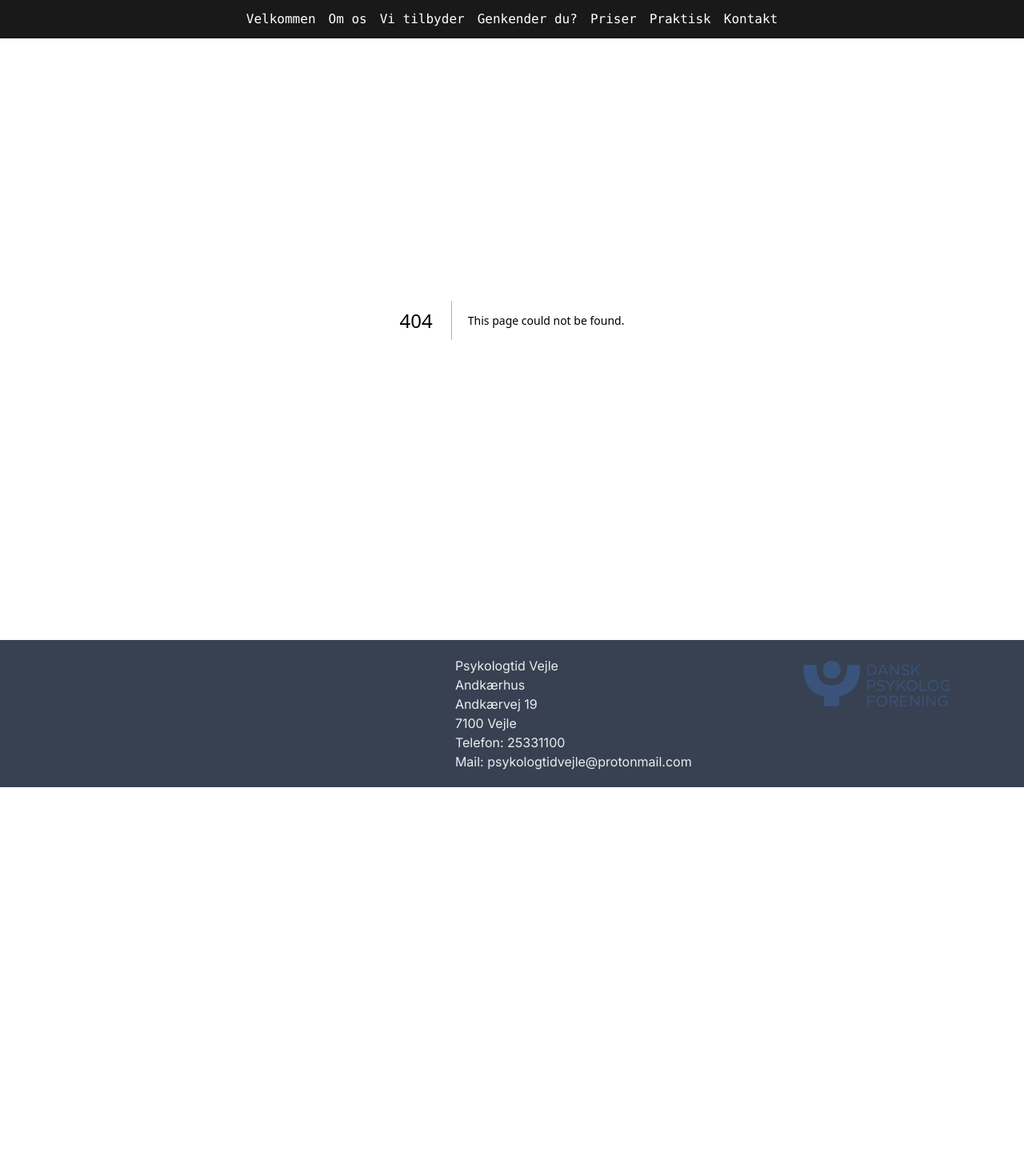
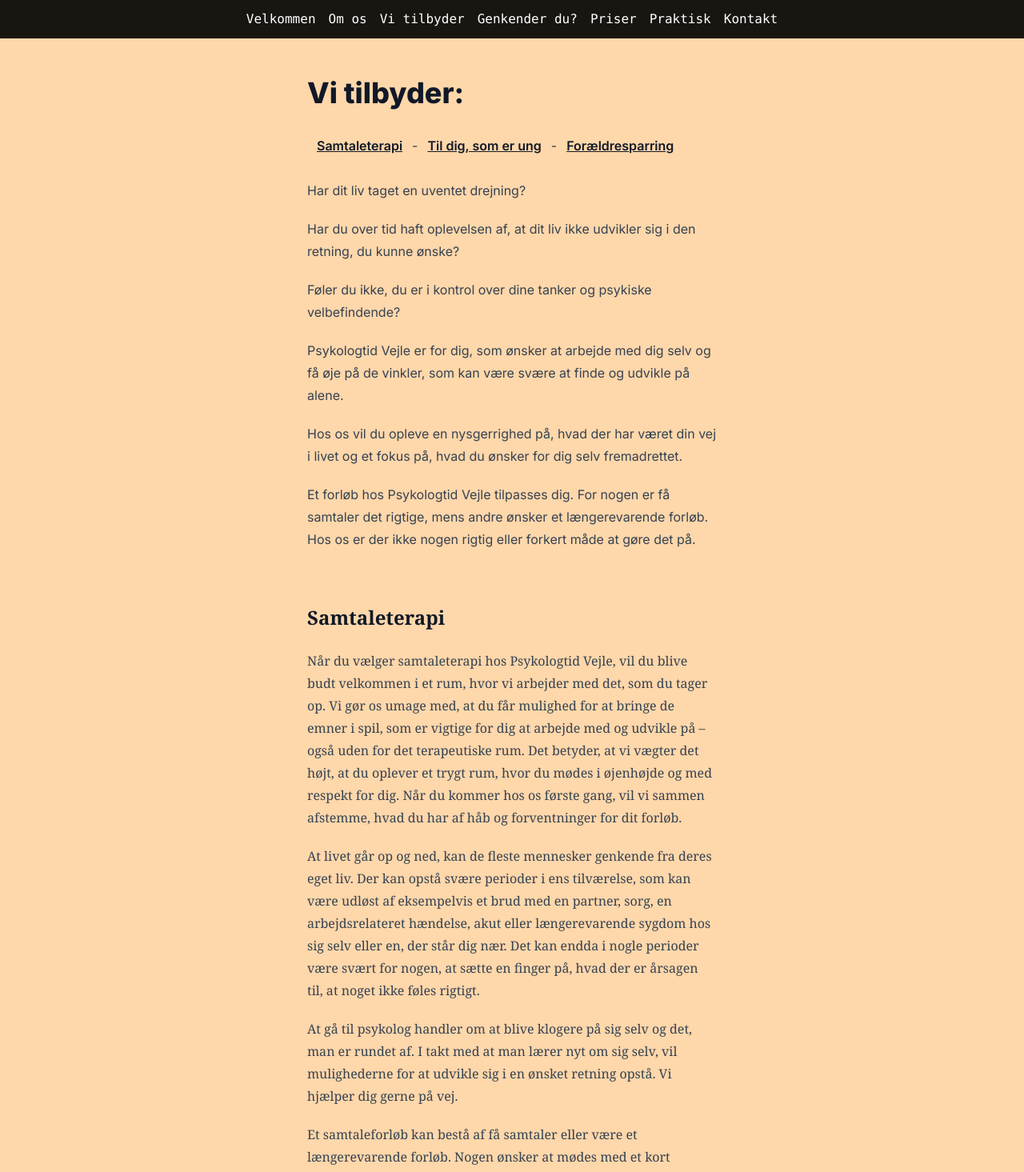
Before and after one commit to aMalling/PsykologTidVejle, a Next.js app: page /vi-tilbyder in a window 1280 px wide. Before the commit this address had no page. Shown: the top 1465 px of the page at 80% size. Before the commit the page ends 984 px from the top, so only its background shows below. Built offline with nearby package versions, Linux system fonts and the light colour scheme.

Commit message:
added vi tilbyder

```diff
--- a/app/page.tsx
+++ b/app/page.tsx
@@ -146,7 +146,7 @@
         </div>
         <div className=" max-w-5xl flex-row items-center justify-center py-24 sm:flex  ">
           <div className="relative flex justify-center sm:hidden">
-            <h2 className="absolute top-10 z-20 flex rounded-md bg-orange-400/90 px-4 text-lg font-bold sm:hidden">
+            <h2 className="absolute top-10 z-20 flex rounded-md bg-orange-400/90 px-4 text-lg font-bold  sm:hidden">
               Forældresparring
             </h2>
             <Image
--- /dev/null
+++ b/app/vi-tilbyder/page.tsx
@@ -0,0 +1,141 @@
+import Image from "next/image";
+import React from "react";
+import Link from "next/link";
+
+export default function viTilbyder() {
+  return (
+    <div className=" w-scrren bg-orange-200 ">
+      <div className="prose-base flex justify-center px-6 pt-8 sm:px-32 sm:pt-24">
+        <div className="prose max-w-lg">
+          <h1>Vi tilbyder:</h1>
+          <div className="flex flex-col sm:flex-row">
+            <Link href="#vi-tilbyder">
+              {" "}
+              <h4 className="m-1 inline cursor-pointer rounded-full p-2 transition-all hover:bg-black hover:text-orange-400">
+                {" "}
+                Samtaleterapi
+              </h4>
+            </Link>
+            <span>- </span>
+            <Link href="#vi-tilbyder">
+              <h4 className="hover:bg-blacktransition-all m-1 inline cursor-pointer rounded-full p-2 transition-all hover:bg-black hover:text-orange-400">
+                {" "}
+                Til dig, som er ung
+              </h4>
+            </Link>
+            <span>- </span>
+            <Link href="#vi-tilbyder">
+              <h4 className="hover:bg-blacktransition-all m-1 inline cursor-pointer rounded-full p-2 transition-all hover:bg-black hover:text-orange-400">
+                Forældresparring
+              </h4>
+            </Link>
+          </div>
+
+          <p className="pt-2">Har dit liv taget en uventet drejning?</p>
+          <p>
+            Har du over tid haft oplevelsen af, at dit liv ikke udvikler sig i
+            den retning, du kunne ønske?
+          </p>
+          <p>
+            Føler du ikke, du er i kontrol over dine tanker og psykiske
+            velbefindende?
+          </p>
+          <p>
+            Psykologtid Vejle er for dig, som ønsker at arbejde med dig selv og
+            få øje på de vinkler, som kan være svære at finde og udvikle på
+            alene.
+          </p>
+          <p>
+            Hos os vil du opleve en nysgerrighed på, hvad der har været din vej
+            i livet og et fokus på, hvad du ønsker for dig selv fremadrettet.
+          </p>
+          <p>
+            Et forløb hos Psykologtid Vejle tilpasses dig. For nogen er få
+            samtaler det rigtige, mens andre ønsker et længerevarende forløb.
+            Hos os er der ikke nogen rigtig eller forkert måde at gøre det på.
+          </p>
+        </div>
+      </div>
+      <section id="vi-tilbyder" className="prose-base flex justify-center">
+        <div className="prose max-w-lg font-serif">
+          <div>
+            <h2>Samtaleterapi</h2>
+          </div>
+
+          <div>
+            <p>
+              Når du vælger samtaleterapi hos Psykologtid Vejle, vil du blive
+              budt velkommen i et rum, hvor vi arbejder med det, som du tager
+              op. Vi gør os umage med, at du får mulighed for at bringe de emner
+              i spil, som er vigtige for dig at arbejde med og udvikle på – også
+              uden for det terapeutiske rum. Det betyder, at vi vægter det højt,
+              at du oplever et trygt rum, hvor du mødes i øjenhøjde og med
+              respekt for dig. Når du kommer hos os første gang, vil vi sammen
+              afstemme, hvad du har af håb og forventninger for dit forløb.
+            </p>
+
+            <p>
+              At livet går op og ned, kan de fleste mennesker genkende fra deres
+              eget liv. Der kan opstå svære perioder i ens tilværelse, som kan
+              være udløst af eksempelvis et brud med en partner, sorg, en
+              arbejdsrelateret hændelse, akut eller længerevarende sygdom hos
+              sig selv eller en, der står dig nær. Det kan endda i nogle
+              perioder være svært for nogen, at sætte en finger på, hvad der er
+              årsagen til, at noget ikke føles rigtigt.
+            </p>
+
+            <p>
+              At gå til psykolog handler om at blive klogere på sig selv og det,
+              man er rundet af. I takt med at man lærer nyt om sig selv, vil
+              mulighederne for at udvikle sig i en ønsket retning opstå. Vi
+              hjælper dig gerne på vej.
+            </p>
+
+            <p>
+              Et samtaleforløb kan bestå af få samtaler eller være et
+              længerevarende forløb. Nogen ønsker at mødes med et kort interval
+              mellem samtalerne, mens andre ønsker et længere interval. Vi tager
+              hensyn til dine præferencer og laver aftaler efter, hvad du har
+              brug for.
+            </p>
+
+            <p>
+              Vi har tavshedspligt og værner naturligvis om det, du bringer op i
+              samtalen. Intet er for stort eller for småt i en samtale hos os.
+              Hvis det er vigtigt for dig, så er det vigtigt for os i terapien.
+            </p>
+
+            <p>
+              Vil du gerne vide mere om, hvem vi er og hvad der kendetegner os,
+              kan du læse mere i afsnittene{" "}
+              <a
+                href="https://www.psykologtidvejle.dk/om-os/"
+                data-type="page"
+                data-id="14"
+              >
+                om os
+              </a>
+              .
+            </p>
+            <p>
+              Psykologtid Vejle har tid til dig. Du er velkommen til at kontakte
+              os uforpligtende pr. mail eller telefon, hvis du har spørgsmål til
+              et samtaleforløb hos os.
+            </p>
+            <p>
+              Du kan kontakte os{" "}
+              <a
+                href="https://www.psykologtidvejle.dk/kontakt/"
+                data-type="page"
+                data-id="22"
+              >
+                her
+              </a>
+              .
+            </p>
+          </div>
+        </div>
+      </section>
+    </div>
+  );
+}
--- a/components/footer.tsx
+++ b/components/footer.tsx
@@ -1,10 +1,10 @@
 import React from "react";
 import Image from "next/image";
 
-export default function Footer() {
+export default function () {
   return (
-    <section className="w-full grid grid-cols-9 py-5 text-white/90 bg-gray-700">
-      <div className=" col-start-5 text-left col-span-3 ">
+    <section className="grid w-full grid-cols-9 bg-gray-700 py-5 text-white/90">
+      <div className=" col-span-3 col-start-5 text-left ">
         <p>Psykologtid Vejle</p>
         <p>Andkærhus</p>
         <p>Andkærvej 19</p>
@@ -12,7 +12,7 @@
         <p>Telefon: 25331100</p>
         <p>Mail: psykologtidvejle@protonmail.com</p>
       </div>
-      <div className="col-start-8 col-span-2 mr-10">
+      <div className="col-span-2 col-start-8 mr-10">
         <Image
           src={require("@/assets/DanskPsykologForening-300x103-1.png")}
           alt="Dansk Psykolog Foreningslogo"
--- a/tailwind.config.ts
+++ b/tailwind.config.ts
@@ -1,20 +1,20 @@
-import type { Config } from 'tailwindcss'
+import type { Config } from "tailwindcss";
 
 const config: Config = {
   content: [
-    './pages/**/*.{js,ts,jsx,tsx,mdx}',
-    './components/**/*.{js,ts,jsx,tsx,mdx}',
-    './app/**/*.{js,ts,jsx,tsx,mdx}',
+    "./pages/**/*.{js,ts,jsx,tsx,mdx}",
+    "./components/**/*.{js,ts,jsx,tsx,mdx}",
+    "./app/**/*.{js,ts,jsx,tsx,mdx}",
   ],
   theme: {
     extend: {
       backgroundImage: {
-        'gradient-radial': 'radial-gradient(var(--tw-gradient-stops))',
-        'gradient-conic':
-          'conic-gradient(from 180deg at 50% 50%, var(--tw-gradient-stops))',
+        "gradient-radial": "radial-gradient(var(--tw-gradient-stops))",
+        "gradient-conic":
+          "conic-gradient(from 180deg at 50% 50%, var(--tw-gradient-stops))",
       },
     },
   },
-  plugins: [],
-}
-export default config
+  plugins: [require("@tailwindcss/typography")],
+};
+export default config;
```
Also changed, not shown: app/om-os/page.tsx (+16 -16 lines), package.json (+7 -6 lines), 1 other file (tests, documents, lock files or other folders).
